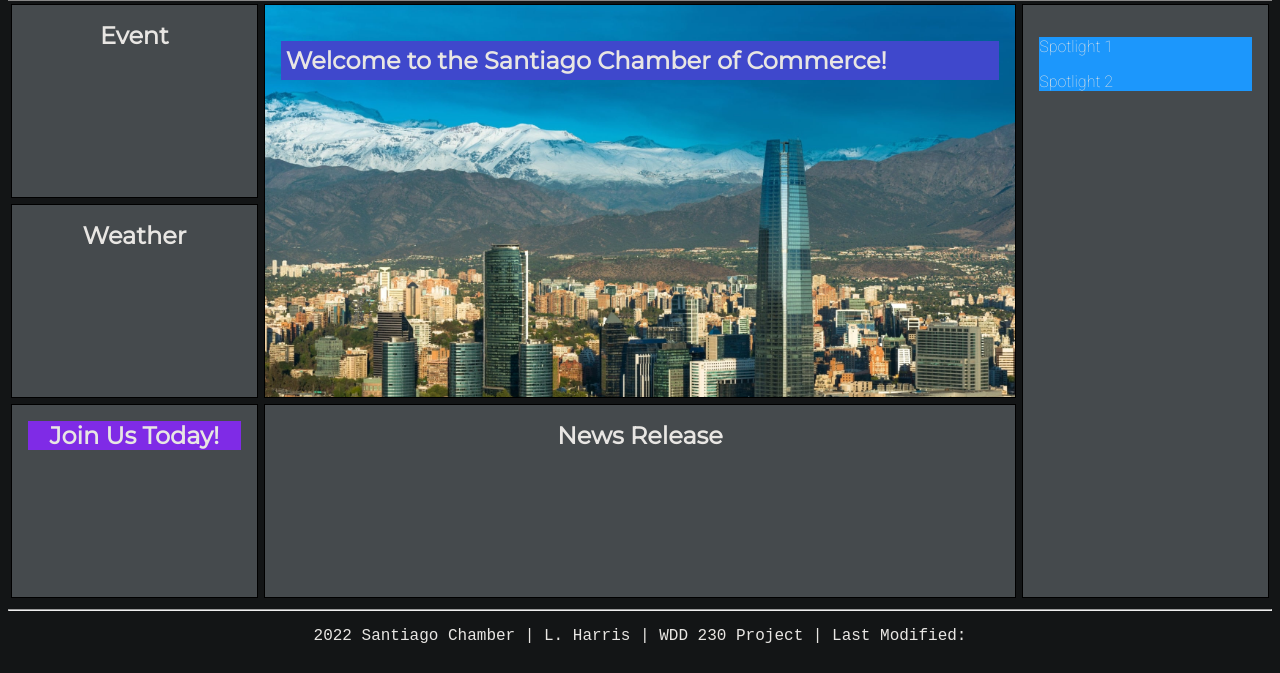
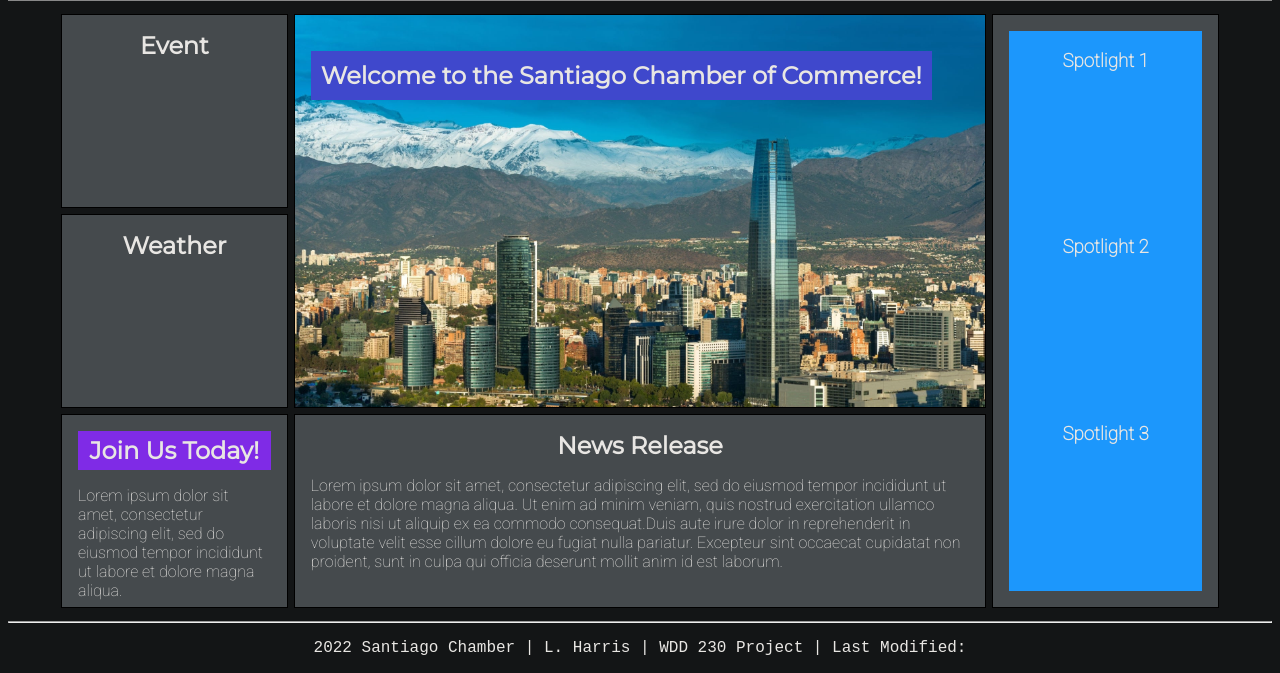
Before and after one commit to IAmLHarris/wdd230-2, a plain HTML site: page chamber/index.html in a window 1280 px wide. Shown: the part 183-856 px from the top of the page. Drawn offline with Linux system fonts and the light colour scheme.

Commit message:
good enough

```diff
--- a/chamber/index.html
+++ b/chamber/index.html
@@ -38,17 +38,30 @@
 
         <section class="mainSelection" id="sec4">
           <h2>News Release</h2>
+          <p>
+            Lorem ipsum dolor sit amet, consectetur adipiscing elit, sed do
+            eiusmod tempor incididunt ut labore et dolore magna aliqua. Ut enim
+            ad minim veniam, quis nostrud exercitation ullamco laboris nisi ut
+            aliquip ex ea commodo consequat.Duis aute irure dolor in
+            reprehenderit in voluptate velit esse cillum dolore eu fugiat nulla
+            pariatur. Excepteur sint occaecat cupidatat non proident, sunt in
+            culpa qui officia deserunt mollit anim id est laborum.
+          </p>
         </section>
 
         <section class="mainSelection" id="sec5">
           <div class="spotlight">
-            <p>Spotlight 1</p>
-            <p>Spotlight 2</p>
-            <p id="spotlight3">Spotlight 3</p>
+            <h3>Spotlight 1</h3>
+            <h3>Spotlight 2</h3>
+            <h3 id="spotlight3">Spotlight 3</h3>
           </div>
         </section>
         <section class="mainSelection" id="sec6">
           <h2>Join Us Today!</h2>
+          <p>
+            Lorem ipsum dolor sit amet, consectetur adipiscing elit, sed do
+            eiusmod tempor incididunt ut labore et dolore magna aliqua.
+          </p>
         </section>
       </div>
     </main>
--- a/chamber/styles/base.css
+++ b/chamber/styles/base.css
@@ -65,6 +65,7 @@ main .mainContent {
   grid-template-rows: auto;
   font-size: 1rem;
   grid-template-rows: repeat(5, 200px);
+  margin: 10px 50px;
 }
 main .mainSelection {
   margin: 3px;
@@ -78,50 +79,53 @@ body h2 {
 }
 
 #sec1 {
-  background-image: url(/chamber/images/licensed-image-min.jpg);
+  background-image: url(https://i.imgur.com/HAumjqx.jpg);
   background-size: cover;
   background-color: white;
 }
 #sec1 h1 {
   background-color: var(--accent1-color);
-  padding: 5px;
+  padding: 10px;
+  width: fit-content;
 }
 
-#sec2 {
-  background-color: var(--primary-color);
+/* #sec2 {}
+
+#sec3 {}
+*/
+
+#sec4 {
+  overflow: auto;
 }
 
-#sec3 {
-  background-color: var(--primary-color);
-}
-
-#sec4 {
-  background-color: var(--primary-color);
-}
-
-#sec5 {
-  background-color: var(--primary-color);
-}
 .spotlight {
+  text-align: center;
+  display: grid;
   background-color: var(--secondary-color);
 }
 
 #sec6 h2 {
   background-color: var(--accent2-color);
-  font: size 0.85em;
+
+  padding: 5px;
 }
 
-@media only screen and (min-width: 0em) {
+@media only screen and (max-width: 600em) {
   #sec6 {
     display: none;
   }
-  #spotlight3 {
-    display: none;
-  }
+
   #sec1 {
     background-image: url(/chamber/images/licensed-image-min.jpg);
 
     background-color: white;
+  }
+  .spotlight {
+    height: 100%;
+    grid-template-rows: repeat(2, 1fr);
+  }
+  #spotlight3 {
+    display: none;
   }
 }
 
--- a/chamber/styles/large.css
+++ b/chamber/styles/large.css
@@ -34,4 +34,11 @@
     grid-row: 3 / 4;
     display: block;
   }
+  #spotlight3 {
+    display: block;
+  }
+  .spotlight {
+    grid-template-columns: auto;
+    grid-template-rows: repeat(3, 1fr);
+  }
 }
--- a/chamber/styles/medium.css
+++ b/chamber/styles/medium.css
@@ -1,7 +1,7 @@
 @media only screen and (min-width: 600px) {
   main .mainContent {
     grid-template-columns: repeat(3, 1fr);
-    grid-template-rows: repeat(5, 200px);
+    grid-template-rows: repeat(5, 250px);
   }
 
   #sec1 {
@@ -34,6 +34,12 @@
     grid-row: 4 / 5;
     display: block;
   }
+
+  .spotlight {
+    height: 100%;
+    grid-template-columns: repeat(2, 1fr);
+  }
+
   #spotlight3 {
     display: none;
   }
```
